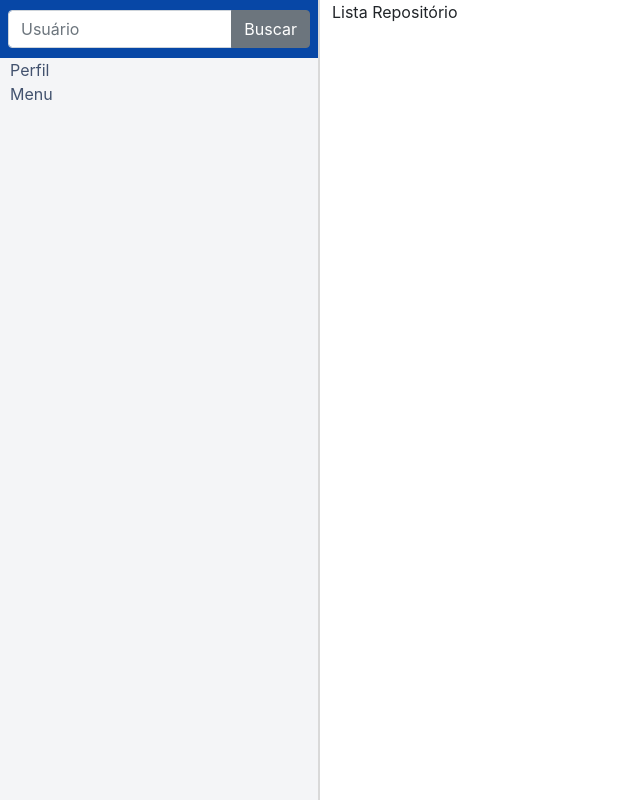
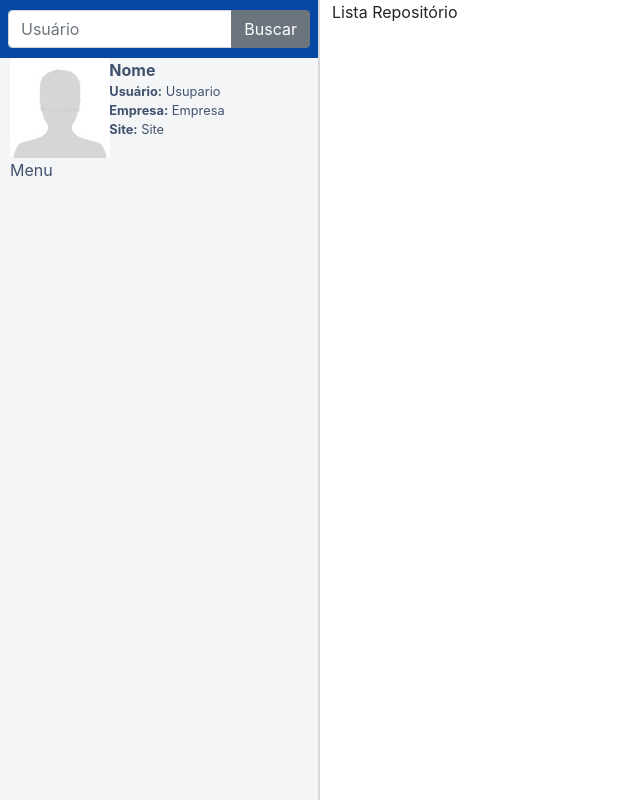
Before and after one commit to ldevapp/dio-bitbucket-interface, a React (Create React App) app: page / in a window 1280 px wide. Shown: the whole page, without its empty margins (0-640 px from the left). Built offline with nearby package versions, Linux system fonts and the light colour scheme.

Commit message:
Ad Component UI UserProfile

```diff
--- a/src/App.js
+++ b/src/App.js
@@ -1,6 +1,7 @@
 import './App.css';
 import { Container, Row, Col } from 'react-bootstrap';
 import InputSearchUser from './Components/InputSearchUser';
+import UserProfile from './Components/UserProfile';
 
 function App() {
   return (
@@ -14,11 +15,11 @@ function App() {
             </Row>
             <Row>
               <Col>
-                Perfil
+                <UserProfile/>
               </Col>
             </Row>
             <Row>
-              <Col>
+              <Col  xs="auto">
                 Menu
               </Col>
             </Row>
--- /dev/null
+++ b/src/Components/UserProfile/UserProfile.css
@@ -0,0 +1,21 @@
+.user-profile {
+    /* height: 100px !important; */
+    padding: 0 !important;
+    margin: 0 !important;
+}
+.user-profile-image {
+    margin: 0 !important;
+    padding: 0 !important;
+}
+
+.user-profile-data-name {
+    margin: 0 !important;
+    padding: 0 !important;
+    font-size: 1em;
+    font-weight: bold;
+}
+.user-profile-data-info {
+    margin: 0 !important;
+    padding: 0 !important;
+    font-size: 0.8em;
+}
--- /dev/null
+++ b/src/Components/UserProfile/index.js
@@ -0,0 +1,35 @@
+import React from 'react';
+import {Row, Col, Image} from 'react-bootstrap';
+import './UserProfile.css';
+
+export default function index() {
+    return (
+        <Row className="user-profile">
+            <Col xs={4} md={4} className="user-profile-image">
+                <Image src="images/avatar-profile.jpg" width="100px" rounded />
+            </Col>
+            <Col xs={8} md={8} className="user-profile-data">
+                <Row>
+                    <Col xs={12} md={12} className="user-profile-data-name">
+                        Nome
+                    </Col>
+                </Row>
+                <Row>
+                    <Col xs={12} md={12} className="user-profile-data-info">
+                        <b>Usuário:</b> Usupario
+                    </Col>
+                </Row>
+                <Row>
+                    <Col xs={12} md={12} className="user-profile-data-info">
+                        <b>Empresa:</b> Empresa
+                    </Col>
+                </Row>
+                <Row>
+                    <Col xs={12} md={12} className="user-profile-data-info">
+                        <b>Site:</b> Site
+                    </Col>
+                </Row>
+            </Col>
+        </Row>
+    )
+}
```
Also changed, not shown: public/images/avatar-profile.jpg (added).
